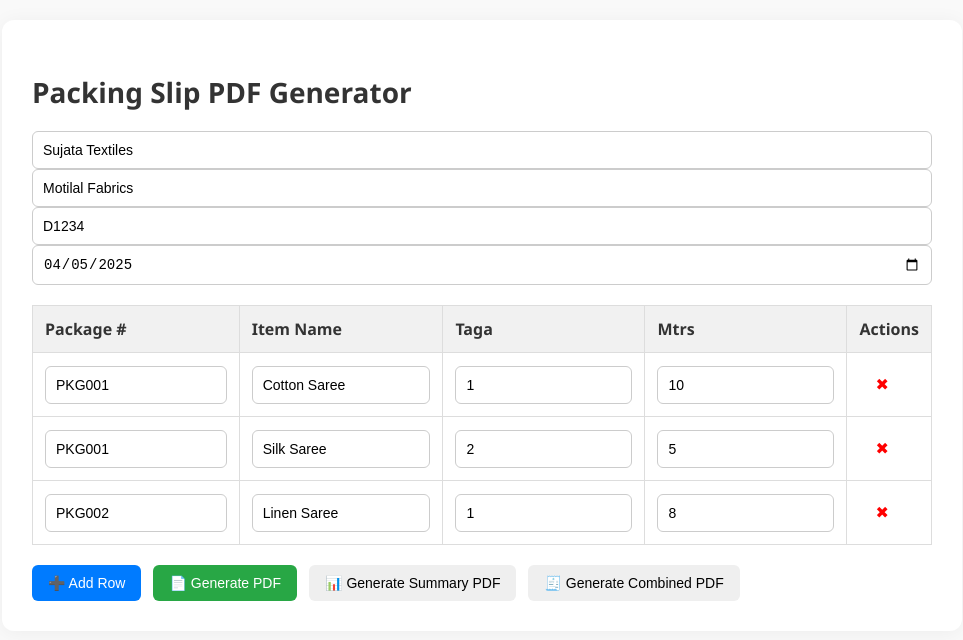
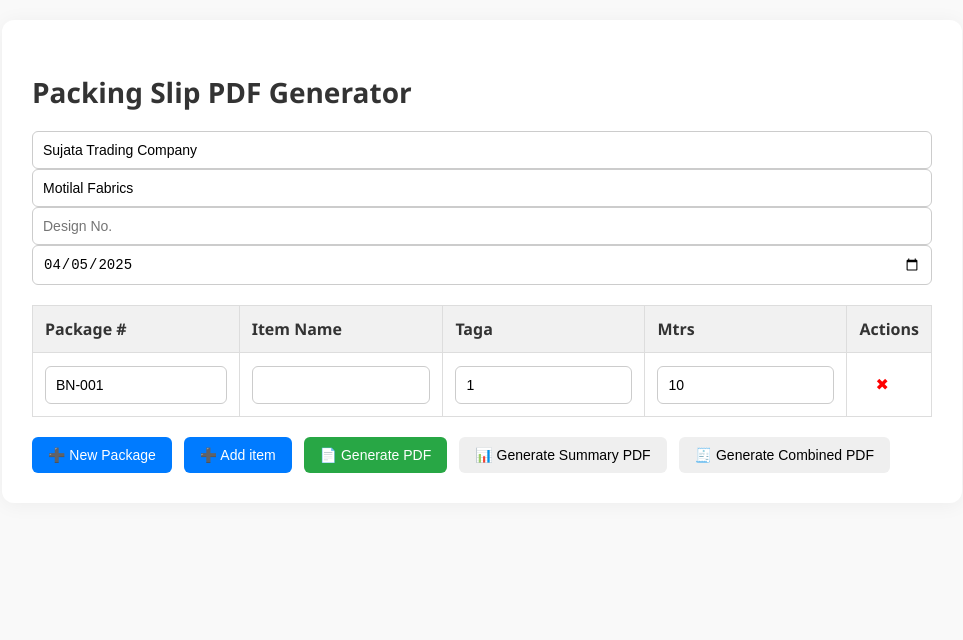
Before and after one commit to mukesh-techprescient/packing-slip-generator, a React (Vite) app: page / in a window 1280 px wide. Shown: the top 640 px of the page, without its empty margins (158-1121 px from the left). Built offline with nearby package versions, Linux system fonts and the light colour scheme.

Commit message:
Remove PKG and added new item

```diff
--- a/src/App.jsx
+++ b/src/App.jsx
@@ -4,14 +4,12 @@ import { generateSummaryPDF,generatePackingPDF,generateCombinedPDF} from "./pdfG
 
 
 function App() {
-  const [firmName, setFirmName] = useState("Sujata Textiles");
+  const [firmName, setFirmName] = useState("Sujata Trading Company");
   const [customerName, setCustomerName] = useState("Motilal Fabrics");
-  const [designNo, setDesignNo] = useState("D1234");
+  const [designNo, setDesignNo] = useState("");
   const [date, setDate] = useState(new Date().toISOString().split('T')[0]);
   const [rows, setRows] = useState([
-    { packageNumber: "PKG001", itemName: "Cotton Saree", taga: 1, qty: 10 },
-    { packageNumber: "PKG001", itemName: "Silk Saree", taga: 2, qty: 5 },
-    { packageNumber: "PKG002", itemName: "Linen Saree", taga: 1, qty: 8 },
+    { packageNumber: "BN-001", itemName: " ", taga: 1, qty: 10 },
   ]);
 
 
@@ -24,7 +22,20 @@ function App() {
       packageNumber: newPackageNumber,
       itemName: lastRow?.itemName || "",
       taga: lastRow?.taga || 1,
-      qty: 1
+      qty: null
+    };
+    setRows([...rows, newRow]);
+  };
+
+  const additem = () => {
+    const lastRow = rows[rows.length - 1];
+    const newPackageNumber = lastRow ? lastRow.packageNumber : "BN-001";
+
+    const newRow = {
+      packageNumber: newPackageNumber,
+      itemName: lastRow?.itemName || "",
+      taga: lastRow?.taga || 1,
+      qty: null
     };
     setRows([...rows, newRow]);
   };
@@ -150,7 +161,8 @@ function App() {
       </table>
 
       <div className="actions">
-        <button className="add" onClick={addRow}>➕ Add Row</button>
+        <button className="add" onClick={addRow}>➕ New Package</button>
+        <button className="add" onClick={additem}>➕ Add item</button>
         <button className="generate" onClick={handleGeneratePackingPDF}>📄 Generate PDF</button>
         <button className="summary" onClick={handleGenerateSummaryPDF}>📊 Generate Summary PDF</button>
         <button className="combined" onClick={handleGenerateCombinedPDF}>🧾 Generate Combined PDF</button>
--- a/src/utils.js
+++ b/src/utils.js
@@ -5,7 +5,7 @@
  * If lastPackageNo is not a valid number, defaults to 1.
  */
 export function incrementPackageNumber(pkg) {
-    const match = pkg.match(/^(PKG)(\d+)$/);
+    const match = pkg.match(/^(BN-)(\d+)$/);
     if (match) {
       const prefix = match[1];
       const number = parseInt(match[2], 10) + 1;
```
